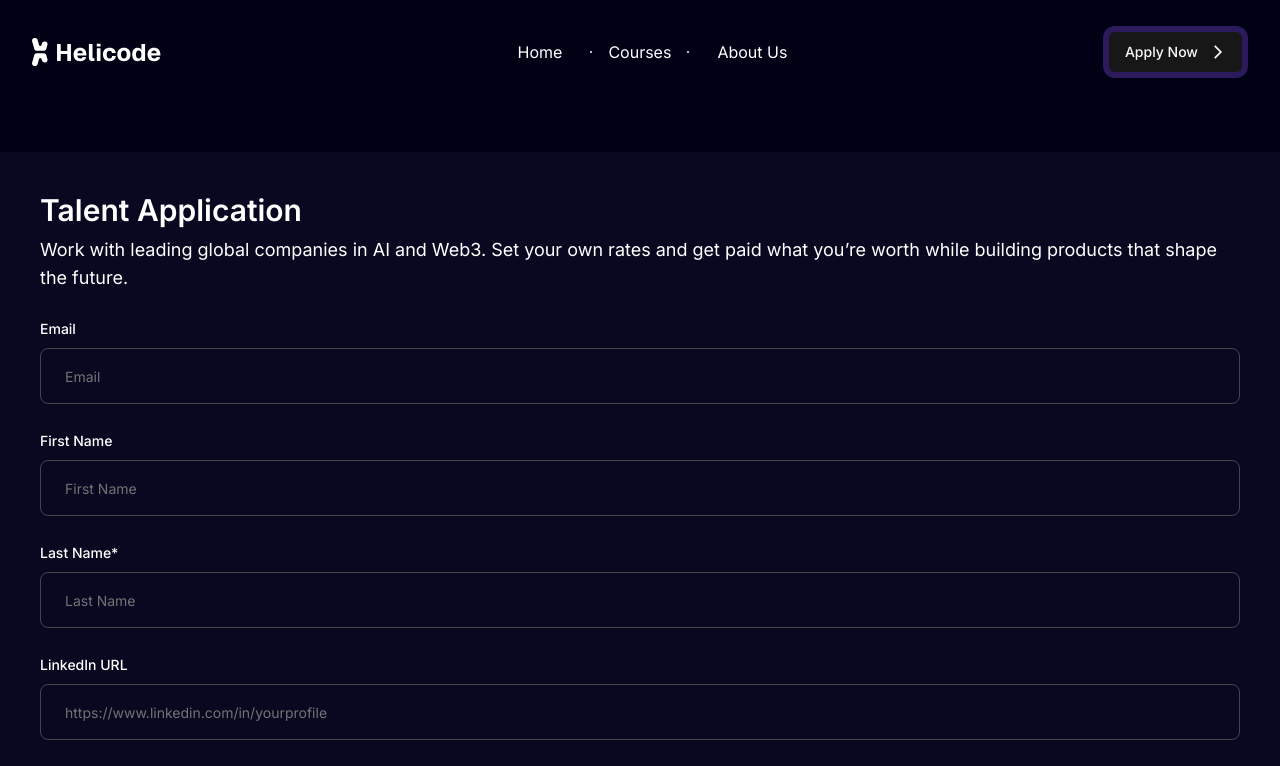
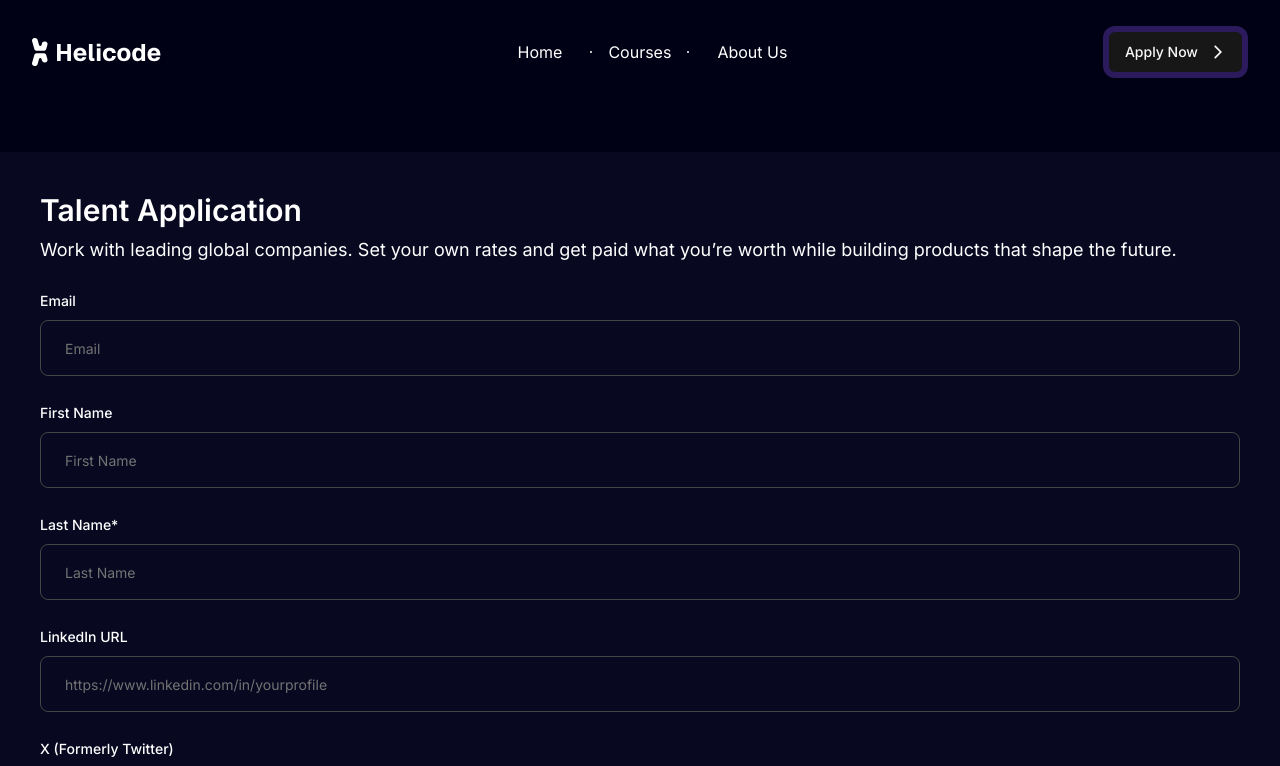
Before and after one commit to Marvelousy20/Helicode, a Next.js app: page /talent-application in a window 1280 px wide. Shown: the top 766 px of the page. Built offline with nearby package versions, Linux system fonts and the light colour scheme; no server answers.

Commit message:
made text changes

```diff
--- a/src/components/Talent-Application/talent-application-form.tsx
+++ b/src/components/Talent-Application/talent-application-form.tsx
@@ -262,9 +262,8 @@ export default function TalentApplicationForm() {
           Talent Application
         </h1>
         <p className="text-lg font-normal mt-2">
-          Work with leading global companies in AI and Web3. Set your own rates
-          and get paid what you’re worth while building products that shape the
-          future.
+          Work with leading global companies. Set your own rates and get paid
+          what you’re worth while building products that shape the future.
         </p>
       </div>
 
```
